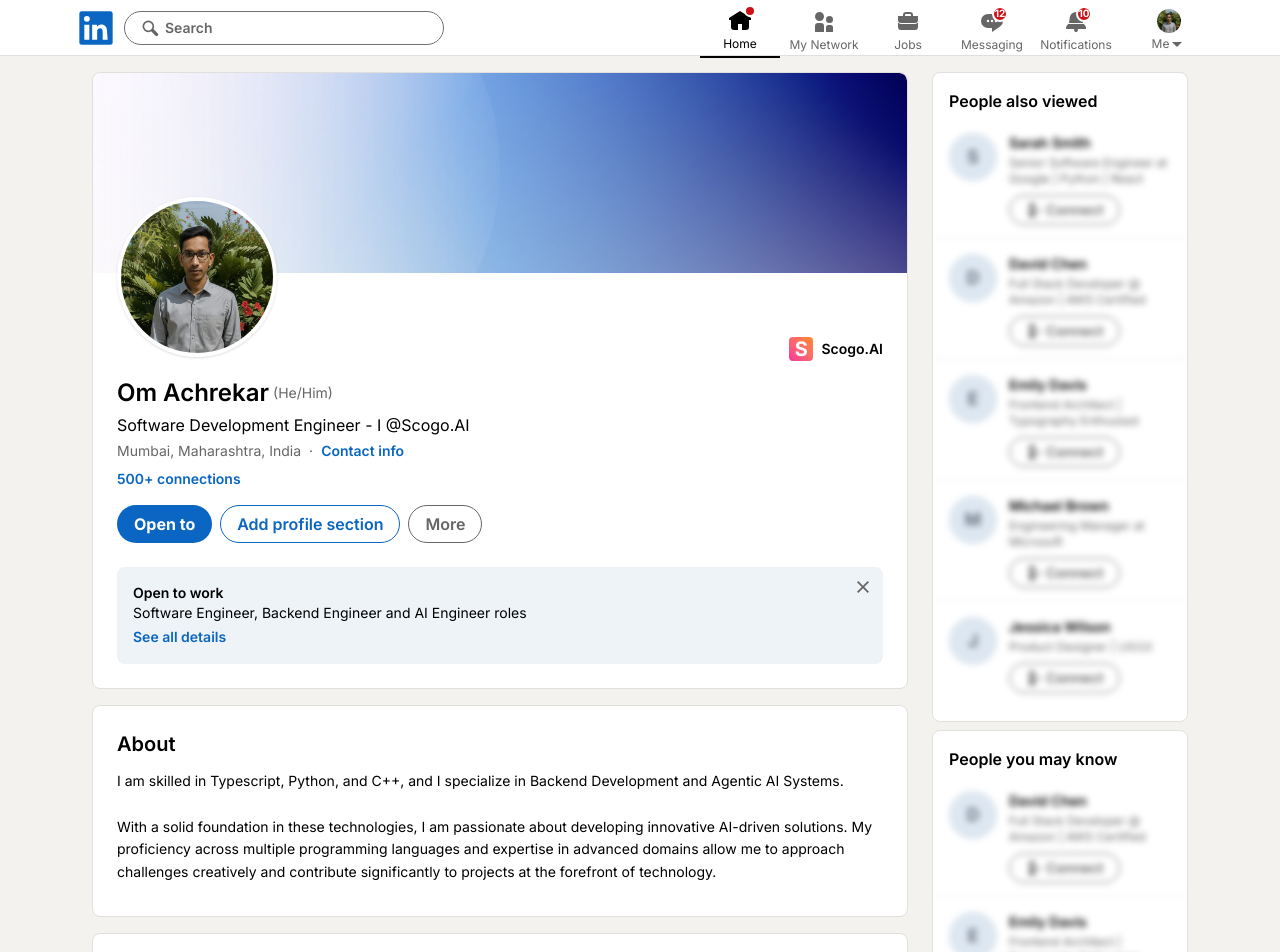
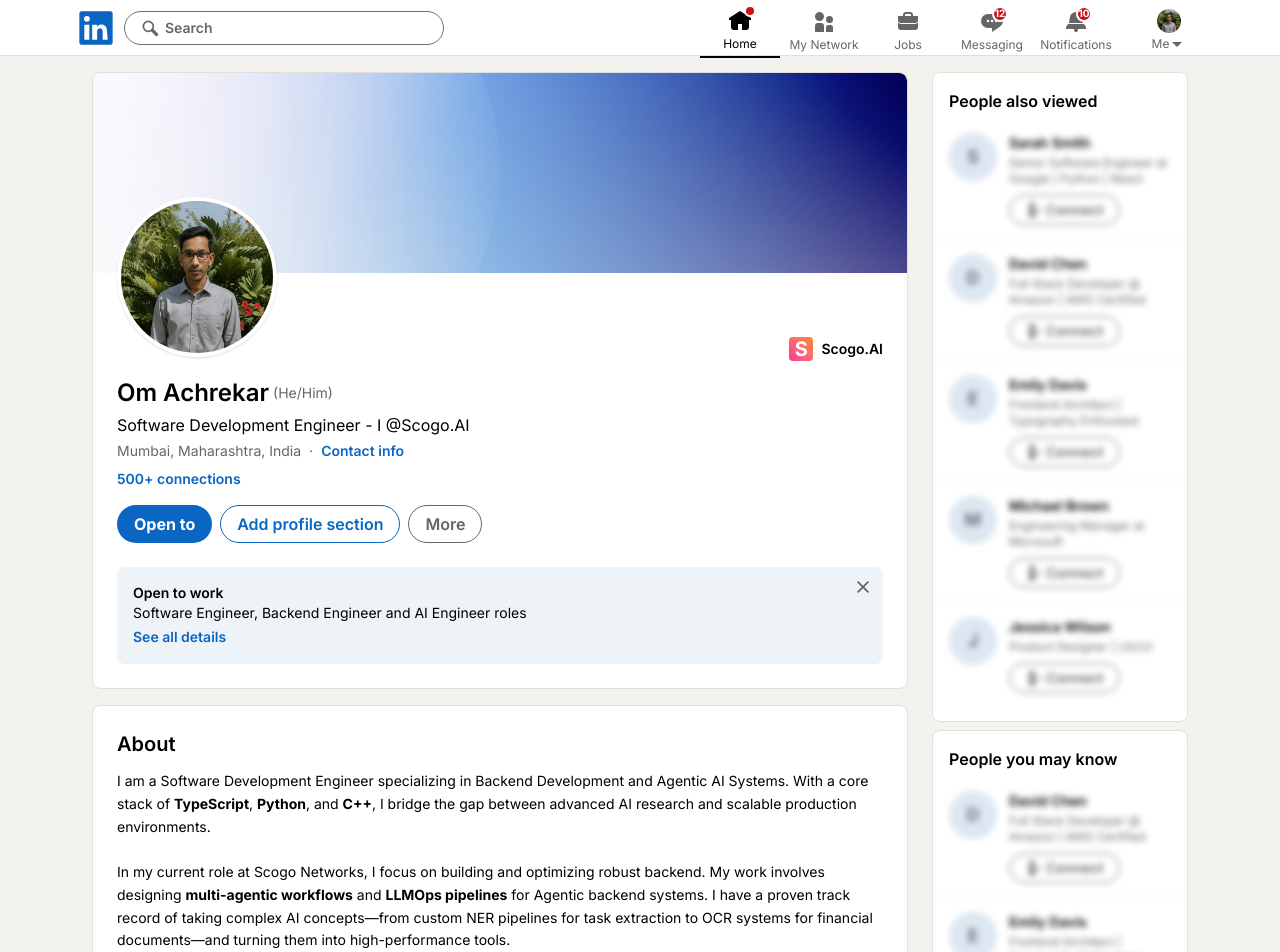
Before and after one commit to achrekarom12/portfolio, a Next.js app: page / in a window 1280 px wide. Shown: the top 952 px of the page. Built offline with nearby package versions, Linux system fonts and the light colour scheme.

Commit message:
updated about

```diff
--- a/src/components/About.tsx
+++ b/src/components/About.tsx
@@ -7,9 +7,9 @@
         <h2 className="text-xl font-semibold text-[var(--text-main)] transition-colors">About</h2>
       </div>
       <p className="text-sm text-[var(--text-main)] leading-relaxed whitespace-pre-line transition-colors">
-        I am skilled in Typescript, Python, and C++, and I specialize in Backend Development and Agentic AI Systems.
+        I am a Software Development Engineer specializing in Backend Development and Agentic AI Systems. With a core stack of <b>TypeScript</b>, <b>Python</b>, and <b>C++</b>, I bridge the gap between advanced AI research and scalable production environments.
         {'\n\n'}
-        With a solid foundation in these technologies, I am passionate about developing innovative AI-driven solutions. My proficiency across multiple programming languages and expertise in advanced domains allow me to approach challenges creatively and contribute significantly to projects at the forefront of technology.
+        In my current role at Scogo Networks, I focus on building and optimizing robust backend. My work involves designing <b>multi-agentic workflows</b> and <b>LLMOps pipelines</b> for Agentic backend systems. I have a proven track record of taking complex AI concepts—from custom NER pipelines for task extraction to OCR systems for financial documents—and turning them into high-performance tools.
       </p>
     </section>
   )
```
